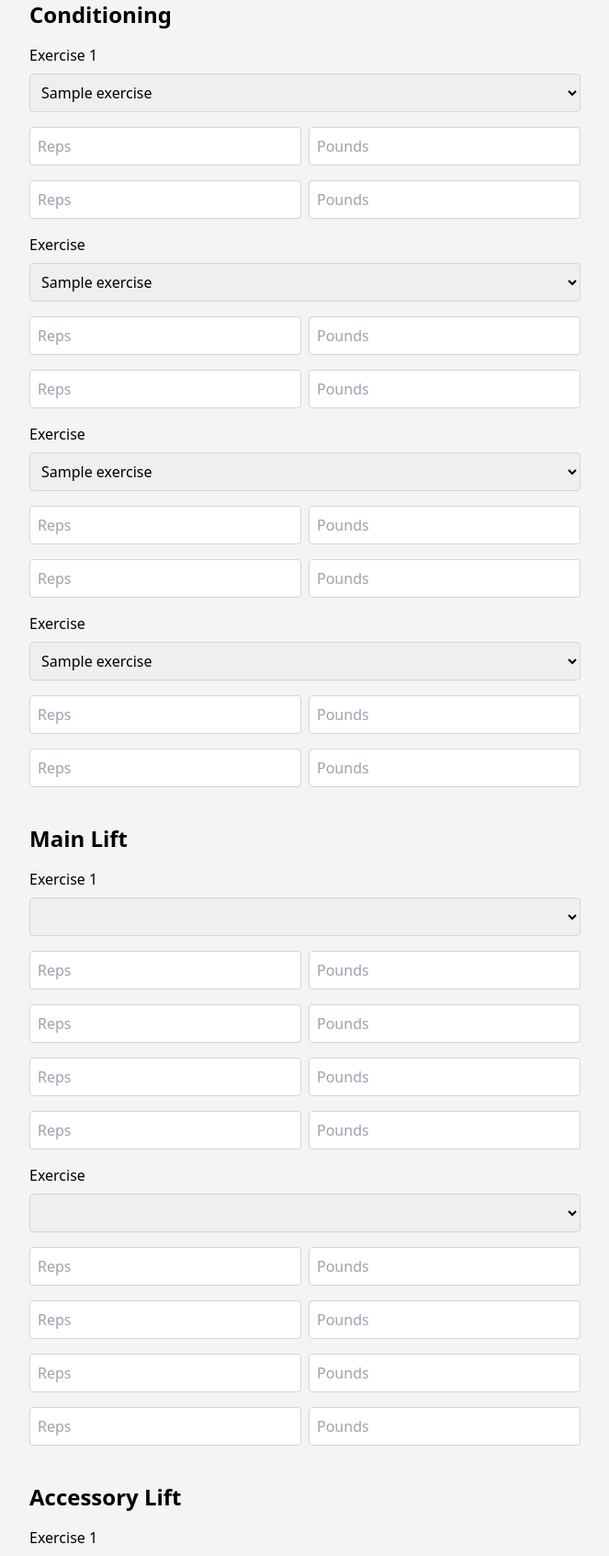
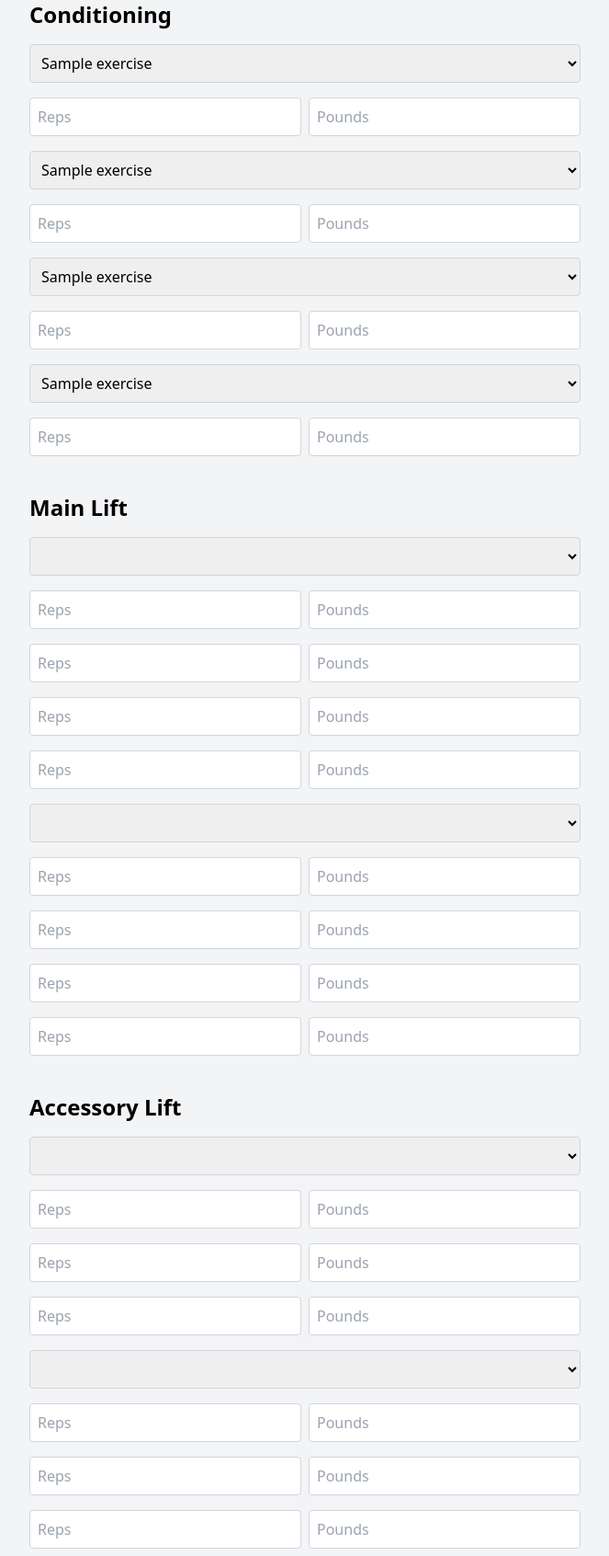
Before and after one commit to wolffiex/strength, a Django app: page /new in a window 1280 px wide. Shown: the top 1692 px of the page at 92% size, without its empty margins (308-971 px from the left). Run offline with Django 5.2, Linux system fonts and the light colour scheme; tables that the repository leaves empty hold one stand-in row (values such as "Sample post"); lists and menus that the app fills with data are empty; style sheets or scripts are compiled from the project's sources.

Commit message:
reformatted too

```diff
--- a/exercise/models.py
+++ b/exercise/models.py
@@ -12,6 +12,9 @@ class Exercise(models.Model):
     name = models.CharField(max_length=255)
     category = models.CharField(max_length=4, choices=CATEGORIES)
     note = models.TextField(blank=True)
+
+    def __str__(self):
+        return self.name
 
 
 class Set(models.Model):
@@ -46,11 +49,12 @@ class Workout(models.Model):
     class Meta:
         constraints = [
             models.UniqueConstraint(
-                fields=['completed'],
+                fields=["completed"],
                 condition=models.Q(completed=False),
-                name='unique_uncompleted_workout'
+                name="unique_uncompleted_workout",
             )
         ]
+
 
 class WorkoutExercise(models.Model):
     workout = models.ForeignKey(
--- a/exercise/templates/index.html
+++ b/exercise/templates/index.html
@@ -10,6 +10,8 @@
 </head>
 
 <body class="bg-gray-100">
+  <div class="container mx-auto px-4 py-8">
+    <div class="grid grid-cols-1 md:grid-cols-2 gap-8">
       <div class="overflow-x-auto mx-auto max-w-[600px]">
         {% for category, exercises in exercises_by_category.items %}
         <h2 class="text-2xl font-bold mb-4">{{ category }}</h2>
@@ -33,6 +35,8 @@
         </table>
         {% endfor %}
       </div>
+    </div>
+  </div>
 </body>
 
 </html>
--- a/exercise/templates/new_superset.html
+++ b/exercise/templates/new_superset.html
@@ -1,15 +1,14 @@
 <fieldset class="mb-6">
   <legend class="text-2xl font-bold mb-4">{{ section_name }}</legend>
-  {% for i in 1|ljust:num_exercises %}
+  {% for i in exercise_range %}
     <div class="mb-4">
-      <label class="block mb-2">Exercise {{ i }}</label>
-      <select name="{{ section }}_exercise_{{ i }}" class="w-full p-2 border border-gray-300 rounded">
+      <select name="{{ section }}_exercise_{{ forloop.counter }}" class="w-full p-2 border border-gray-300 rounded">
         {% for exercise in exercises %}
           <option value="{{ exercise.id }}">{{ exercise.name }}</option>
         {% endfor %}
       </select>
     </div>
-    {% for j in 1|ljust:num_sets %}
+    {% for j in set_range %}
       <div class="mb-4">
         <div class="flex items-center">
           <input type="number" name="{{ section }}_set_{{ i }}_{{ j }}_reps" placeholder="Reps" class="w-1/2 p-2 border border-gray-300 rounded mr-2">
--- a/exercise/templates/new_workout.html
+++ b/exercise/templates/new_workout.html
@@ -14,7 +14,7 @@
     <form method="post">
       {% csrf_token %}
       {% for superset in supersets %}
-      {% include "new_superset.html" with section=superset.name|lower section_name=superset.name exercises=superset.exercises num_exercises=superset.num_exercises num_sets=superset.num_sets %}
+      {% include "new_superset.html" with section=superset.name|lower section_name=superset.name exercises=superset.exercises exercise_range=superset.exercise_range set_range=superset.set_range %}
       {% endfor %}
       <button type="submit" class="px-4 py-2 bg-blue-500 text-white rounded">Submit</button>
     </form>
--- a/exercise/urls.py
+++ b/exercise/urls.py
@@ -4,6 +4,6 @@ from django.urls import include
 from exercise.views import index, new_workout
 
 urlpatterns = [
-    path('', index, name="index"),
-    path('new', new_workout, name="new_workout"),
+    path("", index, name="index"),
+    path("new", new_workout, name="new_workout"),
 ]
--- a/exercise/views.py
+++ b/exercise/views.py
@@ -50,18 +50,18 @@ def new_workout(request):
         return redirect("workout_detail", pk=workout.pk)
     else:
         counts = {
-            "COND": (4, 2),
+            "COND": (4, 1),
             "MAIN": (2, 4),
             "ACCE": (3, 3),
-            "CORE": (4, 2),
+            "CORE": (4, 1),
         }
         supersets = [
             {
                 "category": category,
                 "name": category_name,
                 "exercises": Exercise.objects.filter(category=category),
-                "num_exercises": counts[category][0],
-                "num_sets": counts[category][1],
+                "exercise_range": range(counts[category][0]),
+                "set_range": range(counts[category][1]),
             }
             for category, category_name in Exercise.CATEGORIES
         ]
--- a/settings.py
+++ b/settings.py
@@ -56,7 +56,7 @@ ROOT_URLCONF = "urls"
 TEMPLATES = [
     {
         "BACKEND": "django.template.backends.django.DjangoTemplates",
-        'DIRS': [os.path.join(BASE_DIR, 'exercise/templates')],
+        "DIRS": [os.path.join(BASE_DIR, "exercise/templates")],
         "APP_DIRS": True,
         "OPTIONS": {
             "context_processors": [
--- a/urls.py
+++ b/urls.py
@@ -19,7 +19,4 @@ from django.contrib import admin
 from django.urls import path
 from django.urls import include
 
-urlpatterns = [
-    path("admin/", admin.site.urls),
-    path('', include('exercise.urls'))
-]
+urlpatterns = [path("admin/", admin.site.urls), path("", include("exercise.urls"))]
```
Also changed, not shown: exercise/migrations/0003_workoutexercise_remove_set_exercise_and_more.py, exercise/migrations/0004_workout_completed.py, exercise/migrations/0005_workout_unique_uncompleted_workout.py, 1 other file. Lines whose indentation alone changed are shown as unchanged.
